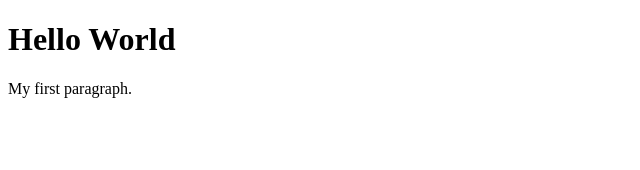
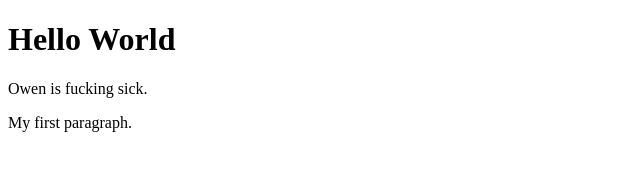
Before and after one commit to Desifresh/HelloWorld, a plain HTML site: page index.html in a window 1280 px wide. Shown: the whole page, without its empty margins (0-640 px from the left). Drawn offline with Linux system fonts and the light colour scheme.

Commit message:
helloowenissick

```diff
--- a/index.html
+++ b/index.html
@@ -4,6 +4,8 @@
 
 <h1>Hello World</h1>
 
+<p> Owen is fucking sick.</p>
+
 <p>My first paragraph.</p>
 
 </body>
```
